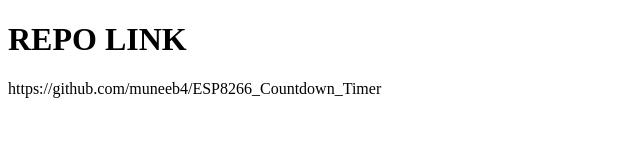
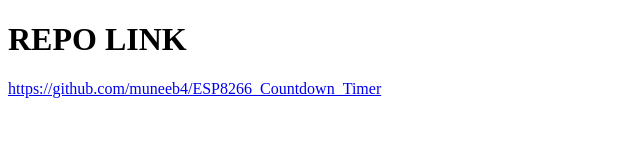
Before and after one commit to muneeb4/ESP8266-01-Webserver-Countdown-Timer-, a plain HTML site: page index.html in a window 1280 px wide. Shown: the whole page, without its empty margins (0-640 px from the left). Drawn offline with Linux system fonts and the light colour scheme.

Commit message:
Update index.html

```diff
--- a/index.html
+++ b/index.html
@@ -4,7 +4,7 @@
 
 <h1>REPO LINK</h1>
 
-<p><a href="https://github.com/muneeb4/ESP8266_Countdown_Timer/"></a>https://github.com/muneeb4/ESP8266_Countdown_Timer</p>
+<p><a href="https://github.com/muneeb4/ESP8266_Countdown_Timer/">https://github.com/muneeb4/ESP8266_Countdown_Timer</a></p>
 
 </body>
 </html>
```
